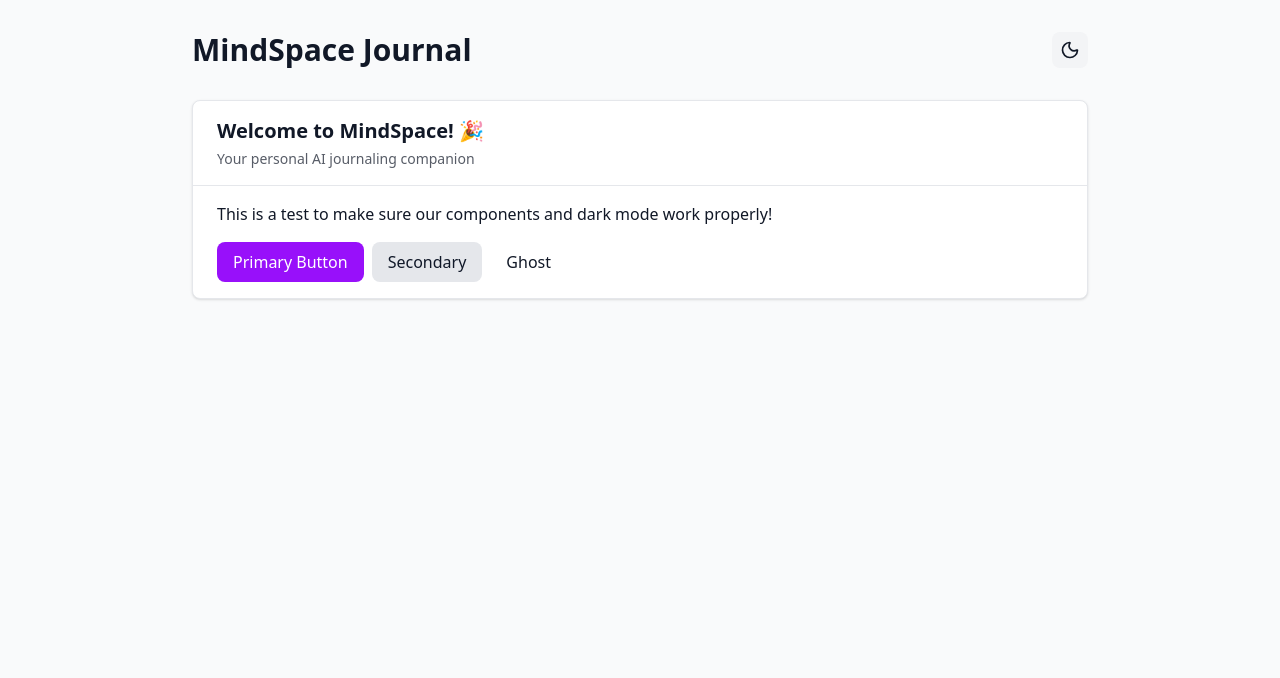
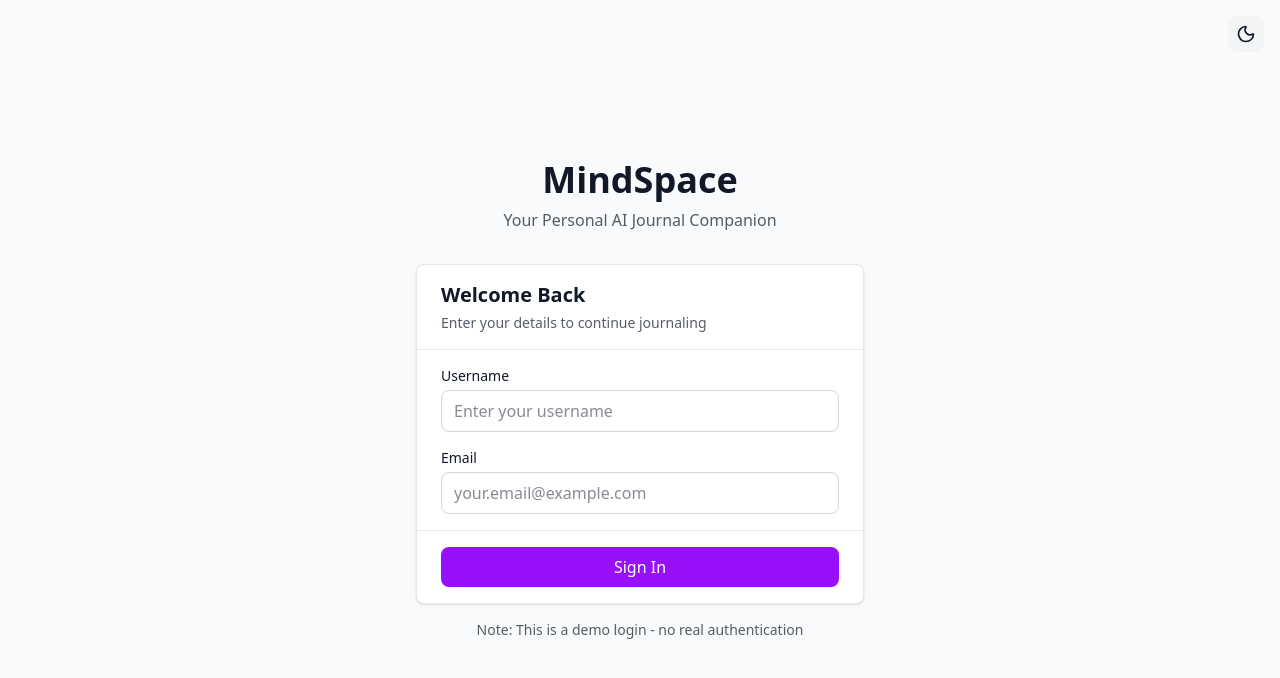
Before and after one commit to Dhrithi432/panw-hackathon-journal-casestudy, a React app in the folder frontend/: page / in a window 1280 px wide. Shown: the top 678 px of the page. Built offline with nearby package versions, Linux system fonts and the light colour scheme; the HTML template or start-up script is replaced by a standard one.

Commit message:
Add authentication system with login page

```diff
--- a/frontend/src/App.tsx
+++ b/frontend/src/App.tsx
@@ -1,33 +1,44 @@
+import { useAuth } from './context/AuthContext';
+import { LoginPage } from './pages/LoginPage';
 import { ThemeToggle } from './components/ThemeToggle';
 import { Card, CardHeader, CardTitle, CardDescription, CardContent } from './components/ui/card';
 import { Button } from './components/ui/button';
 
 function App() {
+  const { isAuthenticated, user, logout } = useAuth();
+
+  if (!isAuthenticated) {
+    return <LoginPage />;
+  }
+
   return (
     <div className="min-h-screen p-8">
       <div className="max-w-4xl mx-auto">
         <div className="flex justify-between items-center mb-8">
-          <h1 className="text-3xl font-bold">
-            MindSpace Journal
-          </h1>
-          <ThemeToggle />
+          <div>
+            <h1 className="text-3xl font-bold">MindSpace Journal</h1>
+            <p className="text-sm opacity-70 mt-1">Welcome back, {user?.username}!</p>
+          </div>
+          <div className="flex items-center gap-2">
+            <ThemeToggle />
+            <Button variant="secondary" onClick={logout} size="sm">
+              Logout
+            </Button>
+          </div>
         </div>
 
         <Card>
           <CardHeader>
-            <CardTitle>Welcome to MindSpace! 🎉</CardTitle>
+            <CardTitle>You're logged in! 🎉</CardTitle>
             <CardDescription>
-              Your personal AI journaling companion
+              Soon you'll be able to start journaling here
             </CardDescription>
           </CardHeader>
           <CardContent>
-            <p className="mb-4">
-              This is a test to make sure our components and dark mode work properly!
-            </p>
-            <div className="flex gap-2">
-              <Button variant="primary">Primary Button</Button>
-              <Button variant="secondary">Secondary</Button>
-              <Button variant="ghost">Ghost</Button>
+            <div className="space-y-2">
+              <p><strong>User ID:</strong> {user?.id}</p>
+              <p><strong>Username:</strong> {user?.username}</p>
+              <p><strong>Email:</strong> {user?.email}</p>
             </div>
           </CardContent>
         </Card>
--- /dev/null
+++ b/frontend/src/components/ui/input.tsx
@@ -0,0 +1,50 @@
+import React from 'react';
+import { cn } from '@/lib/utils.ts';
+import { useTheme } from '@/context/ThemeContext';
+
+interface InputProps extends React.InputHTMLAttributes<HTMLInputElement> {
+  label?: string;
+  error?: string;
+}
+
+export const Input: React.FC<InputProps> = ({
+  label,
+  error,
+  className,
+  id,
+  ...props
+}) => {
+  const { isDark } = useTheme();
+  const inputId = id || `input-${Math.random().toString(36).substr(2, 9)}`;
+
+  return (
+    <div className="w-full">
+      {label && (
+        <label
+          htmlFor={inputId}
+          className="block text-sm font-medium mb-1"
+        >
+          {label}
+        </label>
+      )}
+      <input
+        id={inputId}
+        className={cn(
+          'w-full px-3 py-2 rounded-lg border transition-colors',
+          'focus:outline-none focus:ring-2 focus:ring-purple-500',
+          error && 'border-red-500',
+          className
+        )}
+        style={{
+          backgroundColor: isDark ? '#1f2937' : '#ffffff',
+          borderColor: error ? '#ef4444' : (isDark ? '#374151' : '#d1d5db'),
+          color: isDark ? '#f9fafb' : '#111827',
+        }}
+        {...props}
+      />
+      {error && (
+        <p className="text-red-500 text-sm mt-1">{error}</p>
+      )}
+    </div>
+  );
+};
--- /dev/null
+++ b/frontend/src/context/AuthContext.tsx
@@ -0,0 +1,57 @@
+import React, { createContext, useContext, useState, useEffect } from 'react';
+import type { User } from '@/types';
+
+interface AuthContextType {
+  user: User | null;
+  isAuthenticated: boolean;
+  login: (username: string, email: string) => void;
+  logout: () => void;
+}
+
+const AuthContext = createContext<AuthContextType | undefined>(undefined);
+
+export const AuthProvider: React.FC<{ children: React.ReactNode }> = ({ children }) => {
+  const [user, setUser] = useState<User | null>(() => {
+    // Check localStorage for saved user
+    const savedUser = localStorage.getItem('mindspace-user');
+    return savedUser ? JSON.parse(savedUser) : null;
+  });
+
+  useEffect(() => {
+    // Save user to localStorage whenever it changes
+    if (user) {
+      localStorage.setItem('mindspace-user', JSON.stringify(user));
+    } else {
+      localStorage.removeItem('mindspace-user');
+    }
+  }, [user]);
+
+  const login = (username: string, email: string) => {
+    const newUser: User = {
+      id: `user-${Date.now()}`,
+      username,
+      email,
+    };
+    setUser(newUser);
+  };
+
+  const logout = () => {
+    setUser(null);
+  };
+
+  const isAuthenticated = user !== null;
+
+  return (
+    <AuthContext.Provider value={{ user, isAuthenticated, login, logout }}>
+      {children}
+    </AuthContext.Provider>
+  );
+};
+
+export const useAuth = () => {
+  const context = useContext(AuthContext);
+  if (!context) {
+    throw new Error('useAuth must be used within AuthProvider');
+  }
+  return context;
+};
--- a/frontend/src/main.tsx
+++ b/frontend/src/main.tsx
@@ -3,12 +3,15 @@ import { createRoot } from 'react-dom/client'
 import './index.css'
 import App from './App.tsx'
 import { ThemeProvider } from './context/ThemeContext.tsx'
+import { AuthProvider } from './context/AuthContext.tsx'
 
 
 createRoot(document.getElementById('root')!).render(
   <StrictMode>
-    <ThemeProvider>
-      <App />
+   <ThemeProvider>
+      <AuthProvider>
+        <App />
+      </AuthProvider>
     </ThemeProvider>
   </StrictMode>,
 )
--- /dev/null
+++ b/frontend/src/pages/LoginPage.tsx
@@ -0,0 +1,96 @@
+import React, { useState } from 'react';
+import { Card, CardHeader, CardTitle, CardDescription, CardContent, CardFooter } from '@/components/ui/card';
+import { Button } from '@/components/ui/button';
+import { Input } from '@/components/ui/input.tsx';
+import { useAuth } from '@/context/AuthContext';
+import { ThemeToggle } from '@/components/ThemeToggle';
+
+export const LoginPage: React.FC = () => {
+  const [username, setUsername] = useState('');
+  const [email, setEmail] = useState('');
+  const [errors, setErrors] = useState<{ username?: string; email?: string }>({});
+  const { login } = useAuth();
+
+  const validateForm = () => {
+    const newErrors: { username?: string; email?: string } = {};
+
+    if (!username.trim()) {
+      newErrors.username = 'Username is required';
+    } else if (username.length < 3) {
+      newErrors.username = 'Username must be at least 3 characters';
+    }
+
+    if (!email.trim()) {
+      newErrors.email = 'Email is required';
+    } else if (!/^[^\s@]+@[^\s@]+\.[^\s@]+$/.test(email)) {
+      newErrors.email = 'Please enter a valid email';
+    }
+
+    setErrors(newErrors);
+    return Object.keys(newErrors).length === 0;
+  };
+
+  const handleSubmit = (e: React.FormEvent) => {
+    e.preventDefault();
+
+    if (validateForm()) {
+      login(username, email);
+    }
+  };
+
+  return (
+    <div className="min-h-screen flex items-center justify-center p-4">
+      <div className="absolute top-4 right-4">
+        <ThemeToggle />
+      </div>
+
+      <div className="w-full max-w-md">
+        <div className="text-center mb-8">
+          <h1 className="text-4xl font-bold mb-2">MindSpace</h1>
+          <p className="opacity-70">Your Personal AI Journal Companion</p>
+        </div>
+
+        <Card>
+          <CardHeader>
+            <CardTitle>Welcome Back</CardTitle>
+            <CardDescription>
+              Enter your details to continue journaling
+            </CardDescription>
+          </CardHeader>
+
+          <form onSubmit={handleSubmit}>
+            <CardContent className="space-y-4">
+              <Input
+                label="Username"
+                type="text"
+                placeholder="Enter your username"
+                value={username}
+                onChange={(e) => setUsername(e.target.value)}
+                error={errors.username}
+              />
+
+              <Input
+                label="Email"
+                type="email"
+                placeholder="your.email@example.com"
+                value={email}
+                onChange={(e) => setEmail(e.target.value)}
+                error={errors.email}
+              />
+            </CardContent>
+
+            <CardFooter>
+              <Button type="submit" variant="primary" className="w-full">
+                Sign In
+              </Button>
+            </CardFooter>
+          </form>
+        </Card>
+
+        <p className="text-center text-sm mt-4 opacity-70">
+          Note: This is a demo login - no real authentication
+        </p>
+      </div>
+    </div>
+  );
+};
```
